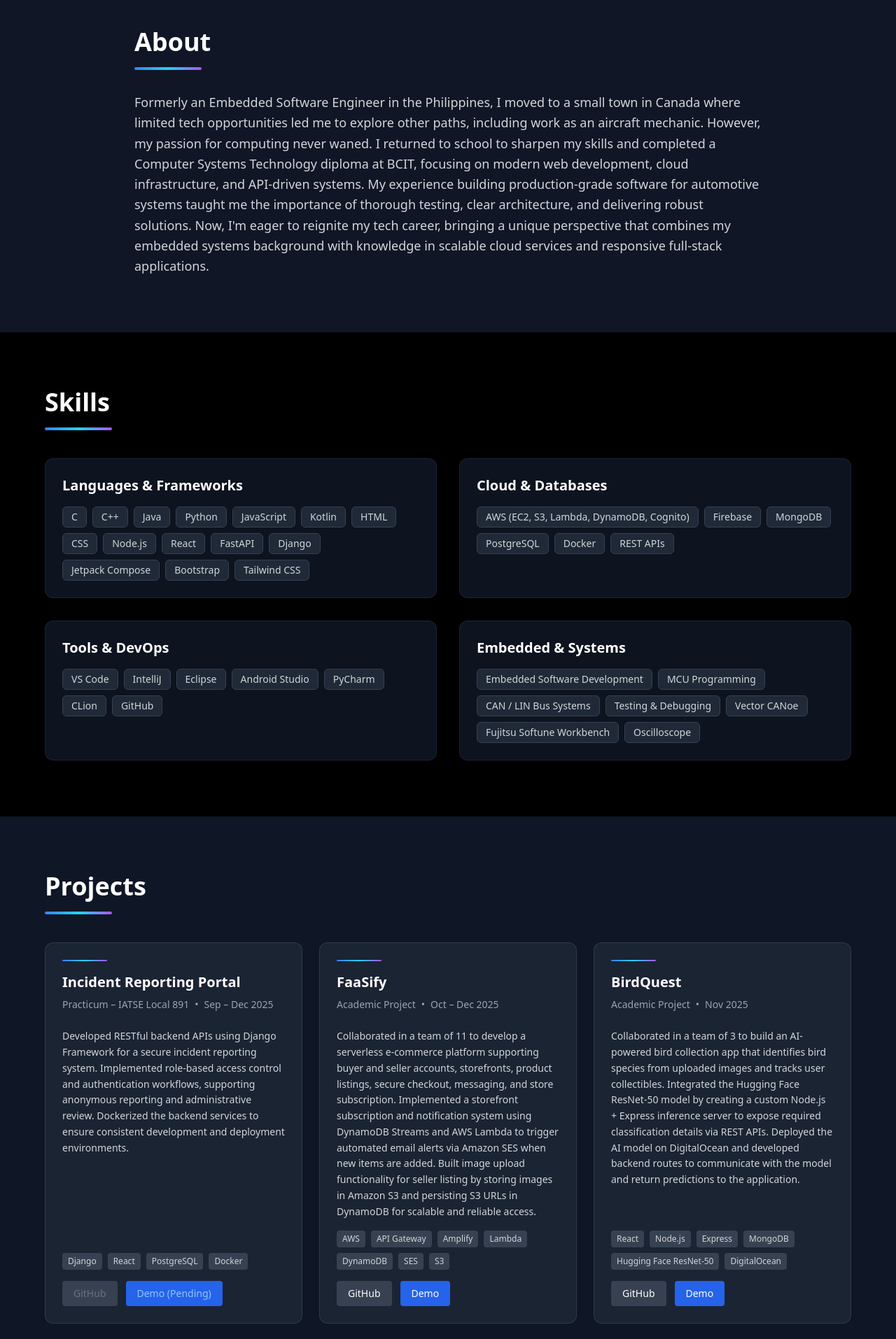
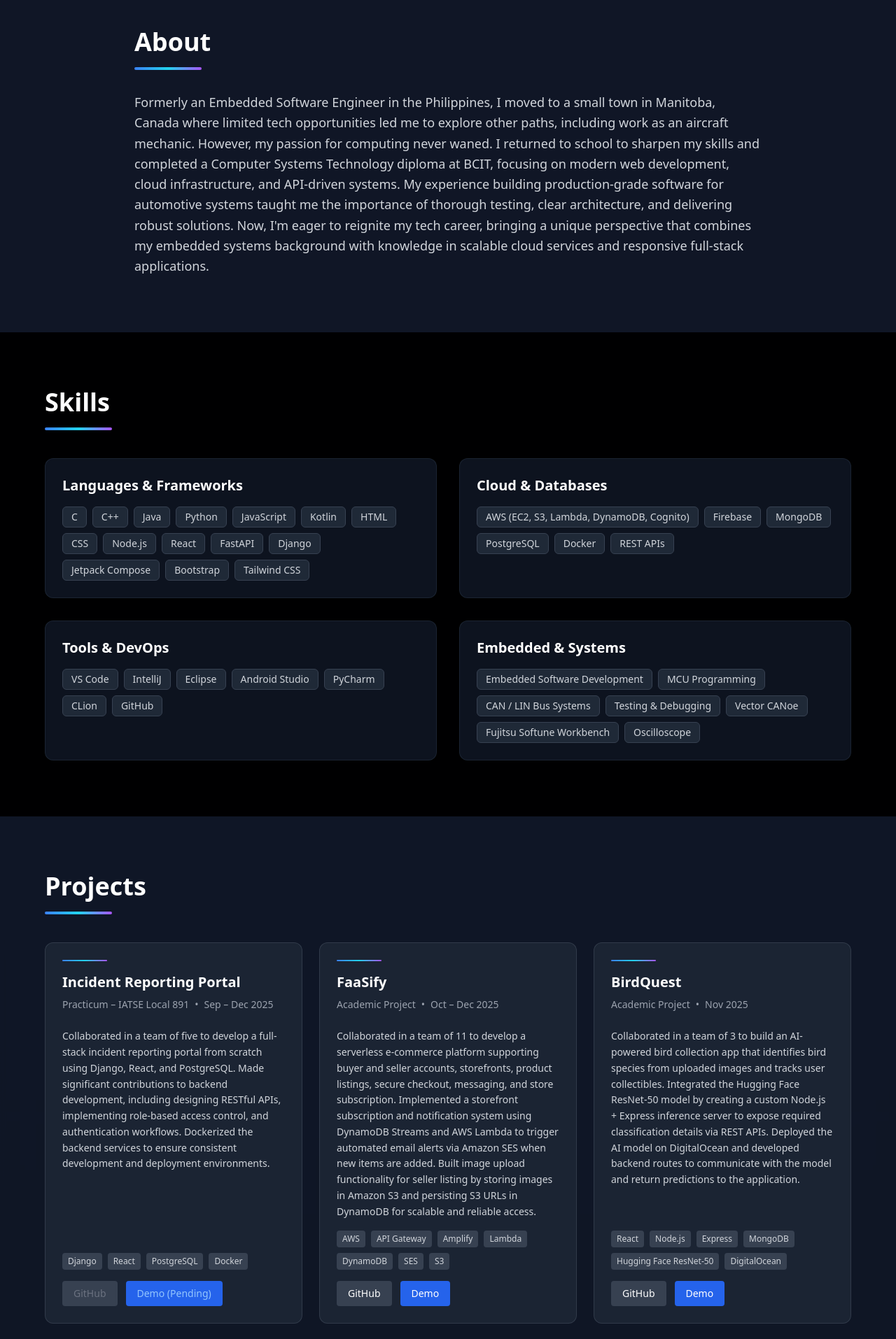
Before and after one commit to Ephflores/portfolio, a React (Vite) app: page / in a window 1280 px wide. Shown: the part 840-2754 px from the top of the page at 70% size. Built offline with nearby package versions, Linux system fonts and the light colour scheme.

Commit message:
Update resume details

```diff
--- a/src/data/resumeData.js
+++ b/src/data/resumeData.js
@@ -9,7 +9,7 @@ export const personalInfo = {
 };
 
 export const about = {
-  story: "Formerly an Embedded Software Engineer in the Philippines, I moved to a small town in Canada where limited tech opportunities led me to explore other paths, including work as an aircraft mechanic. However, my passion for computing never waned. I returned to school to sharpen my skills and completed a Computer Systems Technology diploma at BCIT, focusing on modern web development, cloud infrastructure, and API-driven systems. My experience building production-grade software for automotive systems taught me the importance of thorough testing, clear architecture, and delivering robust solutions. Now, I'm eager to reignite my tech career, bringing a unique perspective that combines my embedded systems background with knowledge in scalable cloud services and responsive full-stack applications."
+  story: "Formerly an Embedded Software Engineer in the Philippines, I moved to a small town in Manitoba, Canada where limited tech opportunities led me to explore other paths, including work as an aircraft mechanic. However, my passion for computing never waned. I returned to school to sharpen my skills and completed a Computer Systems Technology diploma at BCIT, focusing on modern web development, cloud infrastructure, and API-driven systems. My experience building production-grade software for automotive systems taught me the importance of thorough testing, clear architecture, and delivering robust solutions. Now, I'm eager to reignite my tech career, bringing a unique perspective that combines my embedded systems background with knowledge in scalable cloud services and responsive full-stack applications."
 };
 
 export const skills = {
@@ -37,7 +37,7 @@ export const projects = [
     name: "Incident Reporting Portal",
     type: "Practicum – IATSE Local 891",
     date: "Sep – Dec 2025",
-    description: "Developed RESTful backend APIs using Django Framework for a secure incident reporting system. Implemented role-based access control and authentication workflows, supporting anonymous reporting and administrative review. Dockerized the backend services to ensure consistent development and deployment environments.",
+    description: "Collaborated in a team of five to develop a full-stack incident reporting portal from scratch using Django, React, and PostgreSQL. Made significant contributions to backend development, including designing RESTful APIs, implementing role-based access control, and authentication workflows. Dockerized the backend services to ensure consistent development and deployment environments.",
     techStack: ["Django", "React", "PostgreSQL", "Docker"],
     github: null,
     demo: null,
@@ -140,7 +140,7 @@ export const technicalExperience = [
     period: "Oct 2011 – Jun 2015",
     responsibilities: [
       "Led six embedded software projects, handling estimation, task planning, progress tracking, and final delivery",
-      "Developed C and Assembly code for Toyota HVAC systems using the V-model development lifecycle",
+      "Developed embedded software in C and Assembly code for Toyota HVAC systems used in production vehicles,following the V-model development lifecycle",
       "Conducted unit and integration testing using Vector CANoe and Fujitsu Softune, applying black-box and white-box testing techniques",
       "Recognized for high performance and leadership, earning early assignment to senior-level projects"
     ]
```
Also changed, not shown: 1 other file (tests, documents, lock files or other folders).
